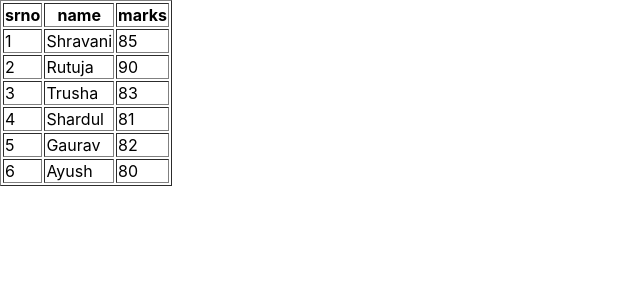
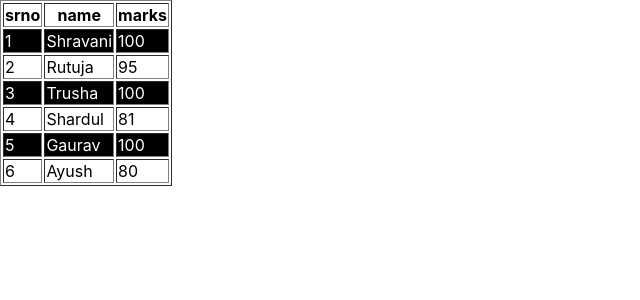
Before and after one commit to ShravaniGunjal/third-project, a React (Create React App) app: page / in a window 1280 px wide. Shown: the top 300 px of the page, without its empty margins (0-640 px from the left). Built offline with nearby package versions, Linux system fonts and the light colour scheme.

Commit message:
table background color black and white

```diff
--- a/src/App.css
+++ b/src/App.css
@@ -1,38 +1,8 @@
-.App {
-  text-align: center;
+.color{
+background-color: black;
+color: white;
 }
-
-.App-logo {
-  height: 40vmin;
-  pointer-events: none;
+.background{
+  background-color: white;
+  color: black;
 }
-
-@media (prefers-reduced-motion: no-preference) {
-  .App-logo {
-    animation: App-logo-spin infinite 20s linear;
-  }
-}
-
-.App-header {
-  background-color: #282c34;
-  min-height: 100vh;
-  display: flex;
-  flex-direction: column;
-  align-items: center;
-  justify-content: center;
-  font-size: calc(10px + 2vmin);
-  color: white;
-}
-
-.App-link {
-  color: #61dafb;
-}
-
-@keyframes App-logo-spin {
-  from {
-    transform: rotate(0deg);
-  }
-  to {
-    transform: rotate(360deg);
-  }
-}
--- a/src/App.js
+++ b/src/App.js
@@ -3,11 +3,11 @@ import './App.css';
 
 function App() {
   const student = [
-    {srno:1,name:'Shravani',marks:85},
-    {srno:2,name:'Rutuja',marks:90},
-    {srno:3,name:'Trusha',marks:83},
+    {srno:1,name:'Shravani',marks:100},
+    {srno:2,name:'Rutuja',marks:95},
+    {srno:3,name:'Trusha',marks:100},
     {srno:4,name:'Shardul',marks:81},
-    {srno:5,name:'Gaurav',marks:82},
+    {srno:5,name:'Gaurav',marks:100},
     {srno:6,name:'Ayush',marks:80}
   ];
   return (
@@ -18,13 +18,13 @@ function App() {
         <th>name</th>
         <th>marks</th>
       </tr>
-      {student.map((singleElement)=>
-      <tr>
+      {student.map((singleElement)=>{
+      return <tr className={singleElement.marks===100?"color":"backgroundcolor"}>
         <td>{singleElement.srno}</td>
         <td>{singleElement.name}</td>
         <td>{singleElement.marks}</td>
       </tr>
-      )}
+ } )}
     </table>
 
    </div>
```
